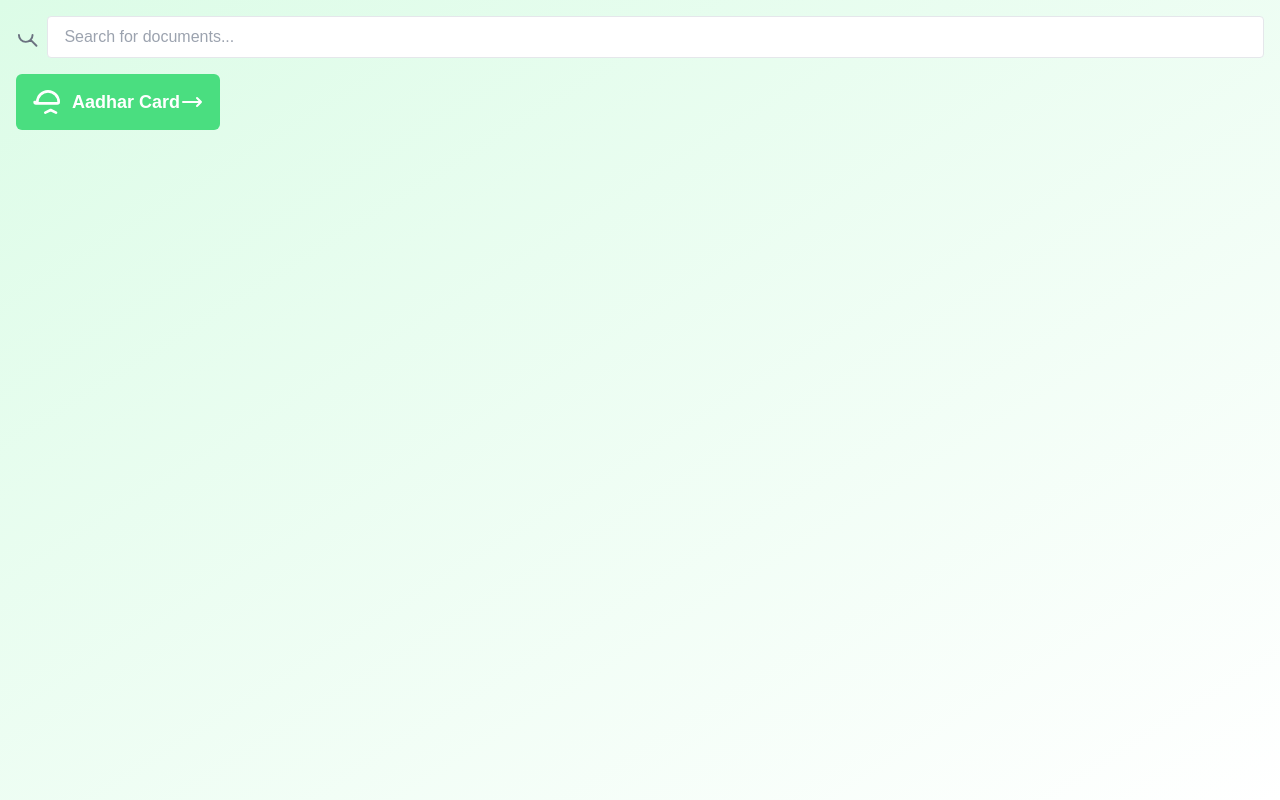
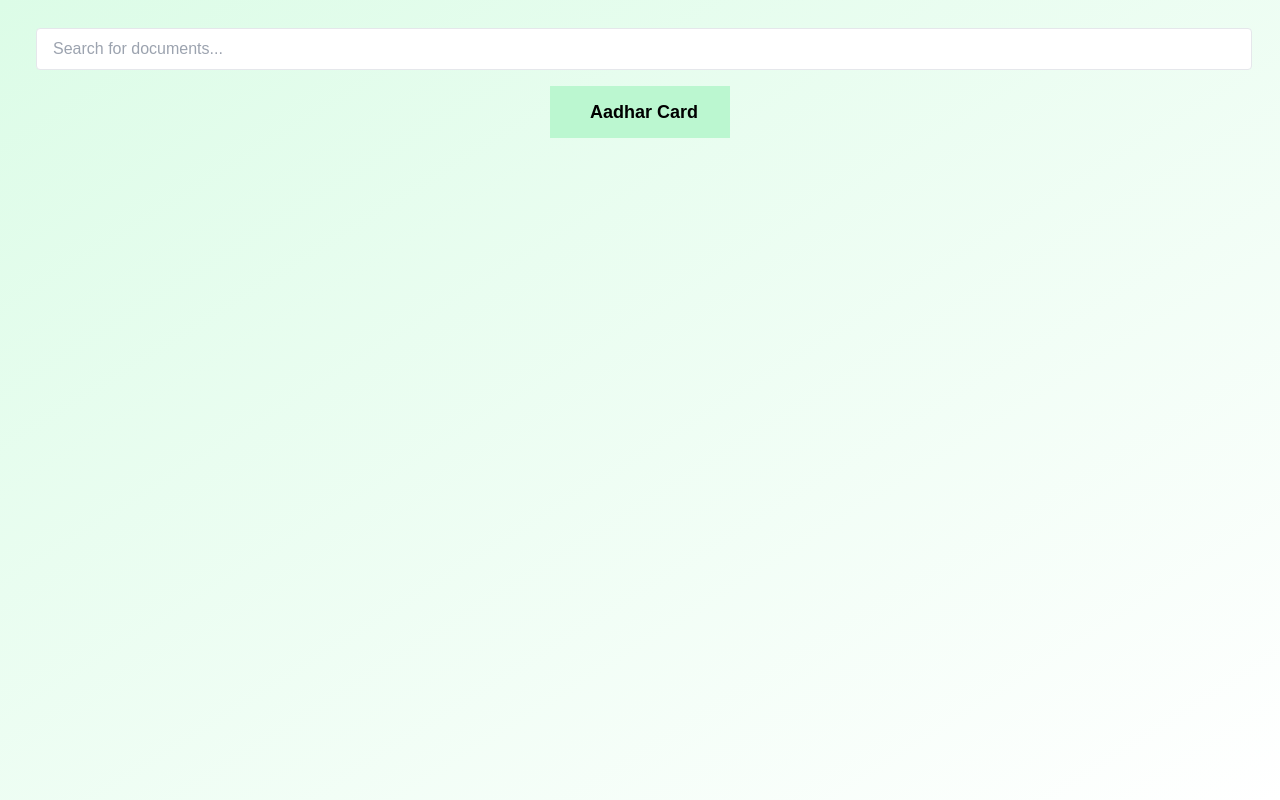
Before and after one commit to Ranger-NF/DocuFlow, a Next.js app in the folder frontend/: page /list in a window 1280 px wide. Built offline with nearby package versions, Linux system fonts and the light colour scheme.

Commit message:
list page Updated

```diff
--- a/frontend/src/app/list/list_ui.js
+++ b/frontend/src/app/list/list_ui.js
@@ -3,19 +3,17 @@
 function ListPage() {
   return (
     <div className="min-h-screen bg-gradient-to-br from-green-100 to-white">
-      <div className="container mx-auto p-4">
+      <div className="container mx-auto p-7">
         <div className="flex items-center mb-4">
-          <svg className="w-6 h-6 text-gray-500" fill="none" stroke="currentColor" viewBox="0 0 24 24" xmlns="http://www.w3.org/2000/svg"><path stroke-linecap="round" stroke-linejoin="round" stroke-width="2" d="M21 21l-6-6m2-5a7 7 0 11-14 0"></path></svg>
           <input type="text" placeholder="Search for documents..." className="border rounded px-4 py-2 ml-2 w-full" />
         </div>
-
-        <button className="flex items-center justify-between bg-green-400 text-white rounded-md px-4 py-3">
-          <div className="flex items-center">
-            <svg className="w-8 h-8" fill="none" stroke="currentColor" viewBox="0 0 24 24" xmlns="http://www.w3.org/2000/svg"><path stroke-linecap="round" stroke-linejoin="round" stroke-width="2" d="M10 20l4-2 4 2M4 12a8 8 0 0116 0c0 .55-.45 1-1 1H3c-.55 0-1-.45-1-1z"></path></svg>
-            <span className="ml-2 text-lg font-semibold">Aadhar Card</span>
-          </div>
-          <svg className="w-6 h-6" fill="none" stroke="currentColor" viewBox="0 0 24 24" xmlns="http://www.w3.org/2000/svg"><path stroke-linecap="round" stroke-linejoin="round" stroke-width="2" d="M17 8l4 4m0 0l-4 4m4-4H3"></path></svg>
-        </button>
+        <div className='place-items-center'>
+          <button className="flex items-center justify-between bg-green-200 text-white rounded-[15] px-8 py-3">
+            <div className="flex items-center">
+              <span className="ml-2 text-lg font-semibold text-black">Aadhar Card</span>
+            </div>
+          </button>
+        </div>
       </div>
     </div>
   );
```
